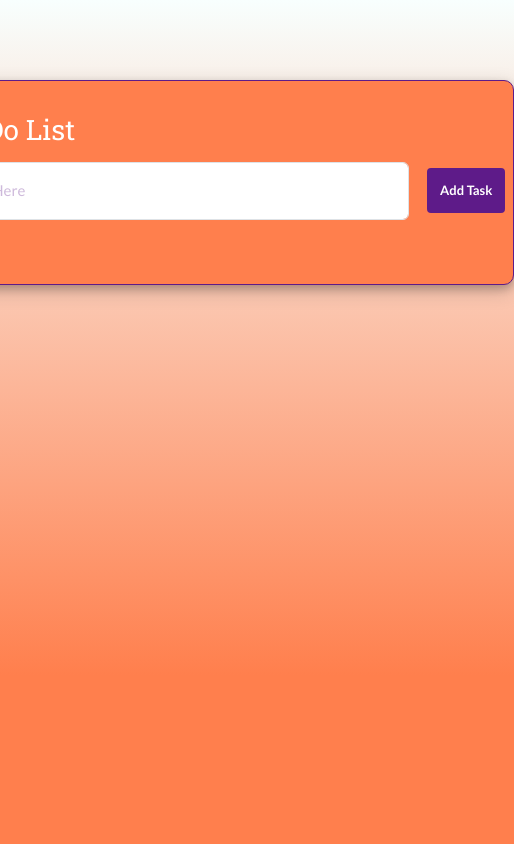
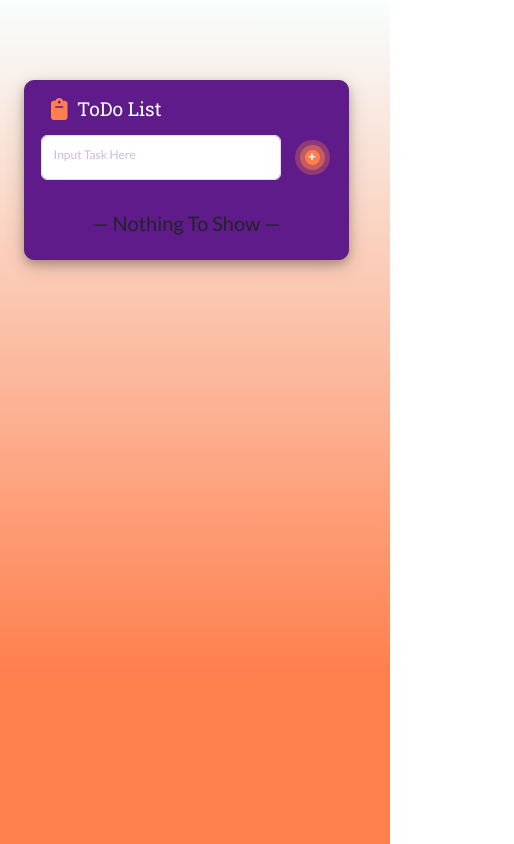
Before and after one commit to ElijahRDNT/todo-react, a React (Vite) app: page / in a window 390 px wide. Shown: the whole page, 514 px wide, since content can reach past the window. Built offline with nearby package versions, Linux system fonts and the light colour scheme.

Commit message:
fix: UI changes, responsiveness

```diff
--- a/index.html
+++ b/index.html
@@ -6,7 +6,8 @@
     <link rel="stylesheet" href="https://fonts.googleapis.com/css2?family=Lato:wght@400;700&display=swap">
     <link href="https://cdn.jsdelivr.net/npm/bootstrap@5.3.3/dist/css/bootstrap.min.css" rel="stylesheet" integrity="sha384-QWTKZyjpPEjISv5WaRU9OFeRpok6YctnYmDr5pNlyT2bRjXh0JMhjY6hW+ALEwIH" crossorigin="anonymous">
     <meta name="viewport" content="width=device-width, initial-scale=1.0" />
-    <title>Vite + React</title>
+    <title>ToDo</title>
+    <link rel="icon" href="src/assets/icon.png" type="image/png">
   </head>
   <body>
     <div id="root"></div>
--- a/src/App.css
+++ b/src/App.css
@@ -30,8 +30,13 @@ h1 {
   font-family: 'Roboto Slab', serif;
 }
 
+p{
+  margin-left: 10px;
+  margin-top: 10px;
+}
+
 .TodoWrapper {
-  background: #FF7F4D;
+  background: #5E1B89;
   margin-top: 5rem;
   padding: 2rem;
   border-radius: 10px;
@@ -40,34 +45,59 @@ h1 {
 }
 
 .TodoForm {
-  /* font-family: "Roboto Slab", sans-serif; */
-  /* font-weight: 400; */
   font-style: normal;
   font-size: 15px;
   width: 100%;
-  margin-bottom: 1rem;
-}
-/*
-.todo-input {
-  outline: none;
-  background: none;
-  border: 1px solid #8758ff;
-  padding: 0.5rem 1rem;
-  margin-top: 1rem;
-  margin-bottom: 2rem;
-  width: 300px;
-  color: #fff;
+  padding-bottom: 5%;
 }
 
-.todo-input::placeholder {
-  color: #ffffff4d;
-}
-*/
 .todo-btn {
   font-family: "Lato", sans-serif;
   font-weight: 600;
-  font-size: 13px;
-  padding: 0.8rem;
+  font-size: 12px;
+  display: flex;
+  align-items: center;
+  justify-content: center;
+  --bs-btn-hover-bg: #5E1B89;
+  --bs-btn-active-bg: rgba(255, 127, 77, .5);
+  border: none;
+
+}
+
+.add{
+  font-weight: 800;
+  font-size: 17px;
+  height: 30px;
+  width: 30px;
+  padding: 3px 7px 5px 7px !important;
+  margin-left: 8px;
+  margin-right: 10px;
+  border-radius: 50%;
+  background-color: #FF7F4D;
+  box-shadow: 0 0 0 5px rgba(255, 127, 77, .5), 0 0 0 10px rgba(255, 127, 77, .3) !important;
+}
+
+.edit{
+  background-color: #FF7F4D;
+  --bs-btn-hover-bg: #9D71BC;
+  box-shadow: 0 0 0 3px rgba(255, 127, 77, .5) !important;
+}
+
+.del-completed{
+  align-self: flex-start;
+  margin-bottom: 20px;
+  background-color: rgb(255, 127, 77);
+  border-radius: 60vh;
+  border: solid rgb(255, 127, 77, 0.9);
+  padding: 8px 13px 8px 13px;
+  font-size: 10px;
+  font-weight: 700;
+  --bs-btn-hover-bg: #9D71BC;
+  --bs-btn-hover-border-color: 0 0 0 5px rgba(255, 127, 77, .5) !important;;
+}
+
+.mb-3{
+  margin-bottom: 0;
 }
 
 .Todo {
@@ -90,12 +120,7 @@ h1 {
 .form-check-input:checked{
   background-color: #5E1B89;
 }
-/*
-.incompleted {
-  color: #fff;
-  cursor: pointer;
-}
-*/
+
 .completed {
   color: #c5aeff;
   text-decoration: line-through;
@@ -105,3 +130,91 @@ h1 {
 .delete-icon {
   cursor: pointer;
 }
+
+.form-control{
+  width: 30rem;
+}
+
+.input-placeholder{
+  color: #5E1B89;
+  opacity: 30%;
+}
+
+.todo-icon{
+  font-size: 30px;
+  margin-right: 10px;
+  color: #FF7F4D;
+}
+
+@media (max-width: 768px) {
+  h1 {
+    font-size: 1.2rem;
+  }
+
+  p{
+    margin-top: 15px;
+    font-size: 13px;
+  }
+
+  .TodoWrapper {
+    padding: 1rem;
+    width: 95%;
+  }
+
+  .todo-btn {
+    font-size: 0.8rem;
+  }
+
+  .del-completed {
+    padding: 4px 8px;
+    font-size: 0.5rem;
+  }
+
+  .Todo {
+    padding: 0.3rem;
+  }
+
+  .fa-trash {
+    margin-left: 0.5rem;
+  }
+
+  .form-control{
+    width: 15rem;
+    padding: 5px 8px !important;
+    font-size: 12px;
+    line-height: 5px
+  }
+
+  .input-placeholder{
+    font-size: 12px;
+    color: #5E1B89;
+    opacity: 30%;
+    line-height: 5px;
+  }
+
+  .todo-icon{
+    font-size: 22px;
+  }
+
+  .tasks{
+    padding: 0px 13px;
+  }
+
+  #floatingInput{
+    min-height: 45px !important;
+    height: 30px !important;
+  }
+
+  .add{
+    height: 15px;
+    width: 15px;
+    margin-right: 30px;
+  }
+
+  .edit{
+    height: 25px;
+    width: 50px;
+    margin-right: 20px;
+    font-size: 12px !important;
+  }
+}
--- a/src/components/EditTodoForm.jsx
+++ b/src/components/EditTodoForm.jsx
@@ -15,11 +15,11 @@ export const EditTodoForm = ({editTodo, task}) => {
   return (
     <form className='TodoForm d-flex align-items-center justify-content-space-around' onSubmit={handleSubmit}>
         <div className="form-floating mb-3 me-3" >
-            <input type="text" className="form-control" id="floatingInput" placeholder="Add Task Here" style={{width: '500px'}} value={value} onChange={(e) => setValue(e.target.value)}/>
-            <label htmlFor="floatingInput">Update Task</label>
+            <input type="text" className="form-control" id="floatingInput" value={value} onChange={(e) => setValue(e.target.value)}/>
+            <label className="input-placeholder" htmlFor="floatingInput">Update Task</label>
         </div>
         <div className="col-auto">
-            <button type="submit" className="btn btn-primary mb-3 todo-btn" style={{background: '#5E1B89', border: '2px solid #FF7F4D'}}>Update Task</button>
+            <button type="submit" className="btn btn-primary mb-3 todo-btn edit">Edit</button>
         </div>
     </form>
   )
--- a/src/components/Todo.jsx
+++ b/src/components/Todo.jsx
@@ -11,8 +11,8 @@ export const Todo = ({task, toggleComplete, deleteTodo, editTodo}) => {
   console.log(task)
 
   const renderTooltip = (props) => (
-    <Tooltip id="button-tooltip" {...props}>
-      Created at: {task.createdAt}
+    <Tooltip id="button-tooltip" {...props} style={{...props.style, opacity: '85%'}}>
+      {task.createdAt}
     </Tooltip>
   );
 
@@ -26,20 +26,21 @@ export const Todo = ({task, toggleComplete, deleteTodo, editTodo}) => {
     padding: '0',
     marginRight: '10px',
     background: "rgba(94, 27, 137, 0.5)",
-    fontFamily: "'Times New Roman'"
+    fontFamily: "'Roboto Slab'",
+    fontSize: "12px"
   };
 
   return (
-    <div className='Todo d-flex justify-content-between align-items-center'>
+    <div className='Todo d-flex justify-content-between align-items-center tasks'>
       <div className='Todo d-flex align-items-center' style={{padding: '0rem', marginBottom: "0px"}}>
       <OverlayTrigger
       placement="right"
-      delay={{ show: 250, hide: 400 }}
+      delay={{ show: 250, hide: 300 }}
       overlay={renderTooltip}
       >
         <Button variant="success" style={circleButtonStyle}>i</Button>
       </OverlayTrigger>
-      <p className={`${task.completed ? "completed" : ""}`} style={{marginLeft: '10px', marginTop:"10px"}}>{task.task}</p>
+      <p className={`${task.completed ? "completed" : ""}`} >{task.task}</p>
       </div>
 
       <div>
--- a/src/components/TodoForm.jsx
+++ b/src/components/TodoForm.jsx
@@ -15,11 +15,11 @@ export const TodoForm = ({addTodo}) => {
   return (
     <form className='TodoForm d-flex align-items-center justify-content-space-around' onSubmit={handleSubmit}>
         <div className="form-floating mb-3 me-3" >
-            <input type="text" className="form-control" id="floatingInput" placeholder="Add Task Here" style={{width: '500px'}} value={value} onChange={(e) => setValue(e.target.value)}/>
-            <label htmlFor="floatingInput" style={{color:"#5E1B89", opacity:"30%"}}>Input Task Here</label>
+            <input type="text" className="form-control" id="floatingInput" placeholder="Add Task Here" value={value} onChange={(e) => setValue(e.target.value)}/>
+            <label className='input-placeholder' htmlFor="floatingInput">Input Task Here</label>
         </div>
         <div className="col-auto">
-            <button type="submit" className="btn btn-primary mb-3 todo-btn" style={{background: '#5E1B89', border: '2px solid #FF7F4D'}}>Add Task</button>
+            <button type="submit" className="btn btn-primary mb-3 todo-btn add">+</button>
         </div>
     </form>
   )
--- a/src/components/TodoWrapper.jsx
+++ b/src/components/TodoWrapper.jsx
@@ -6,6 +6,7 @@ import { TodoForm } from './TodoForm'
 import { v4 as uuidv4 } from 'uuid';
 import { Todo } from './Todo';
 import { EditTodoForm } from './EditTodoForm';
+import Button from 'react-bootstrap/Button';
 uuidv4();
 
 export const TodoWrapper = () => {
@@ -27,6 +28,8 @@ export const TodoWrapper = () => {
   useEffect(() => {
     if (todos.length === 0) return;
     console.log(todos);
+    const completedTasks = todos.filter(todo => todo.completed); //filters completed tasks, creates an array of it
+    console.log(completedTasks);
     localStorage.setItem('todos', JSON.stringify(todos));
   }, [todos]);
 
@@ -60,20 +63,37 @@ export const TodoWrapper = () => {
   }
 
   const editTask = (task, id) => {
+    if (task.length !== 0){
     setTodos(
       todos.map((todo) =>
         todo.id === id ? { ...todo, task, isEditing: !todo.isEditing } : todo
       )
     );
+  }};
+
+  const noTasksMessage = todos.length === 0 ? '— Nothing To Show —' : '';
+
+  const deleteCompletedTasks = () => {
+    const updatedTodos = todos.filter(todo => !todo.completed);
+    setTodos(updatedTodos);
+      localStorage.setItem('todos', JSON.stringify(updatedTodos));
   };
 
+  // Determine if there are completed tasks
+  const hasCompletedTasks = todos.some(todo => todo.completed);
+
   return (
-    <div className='TodoWrapper' style={{display: "inline-block", border: "1px solid #5E1B89"}}>
+    <div className='TodoWrapper' style={{display: "flex",flexDirection: "column", border: "1px solid #5E1B89"}}>
       <div style={{ display: "flex", alignItems: "center", marginLeft:"10px", paddingBottom:"15px"}}>
-        <FontAwesomeIcon icon={faClipboard} style={{ fontSize: "30px", marginRight: "10px", color:"#5E1B89" }} />
+        <FontAwesomeIcon icon={faClipboard} className='todo-icon' />
         <h1 style={{ margin: 0 }}>ToDo List</h1>
       </div>
         <TodoForm addTodo={addTodo} />
+        {hasCompletedTasks && (
+        <Button variant="primary" size='sm' onClick={deleteCompletedTasks} className='del-completed'>
+          DELETE COMPLETED TASKS
+        </Button>
+        )}
         {todos.map((todo) =>{
           console.log(todo.id);
           return todo.isEditing ? (
@@ -84,9 +104,8 @@ export const TodoWrapper = () => {
               deleteTodo={deleteTodo}
               editTodo={editTodo}/>
           )
-
         })}
-
+        <h5>{noTasksMessage}</h5>
     </div>
   )
 }
```
Also changed, not shown: src/assets/icon.png (added).
